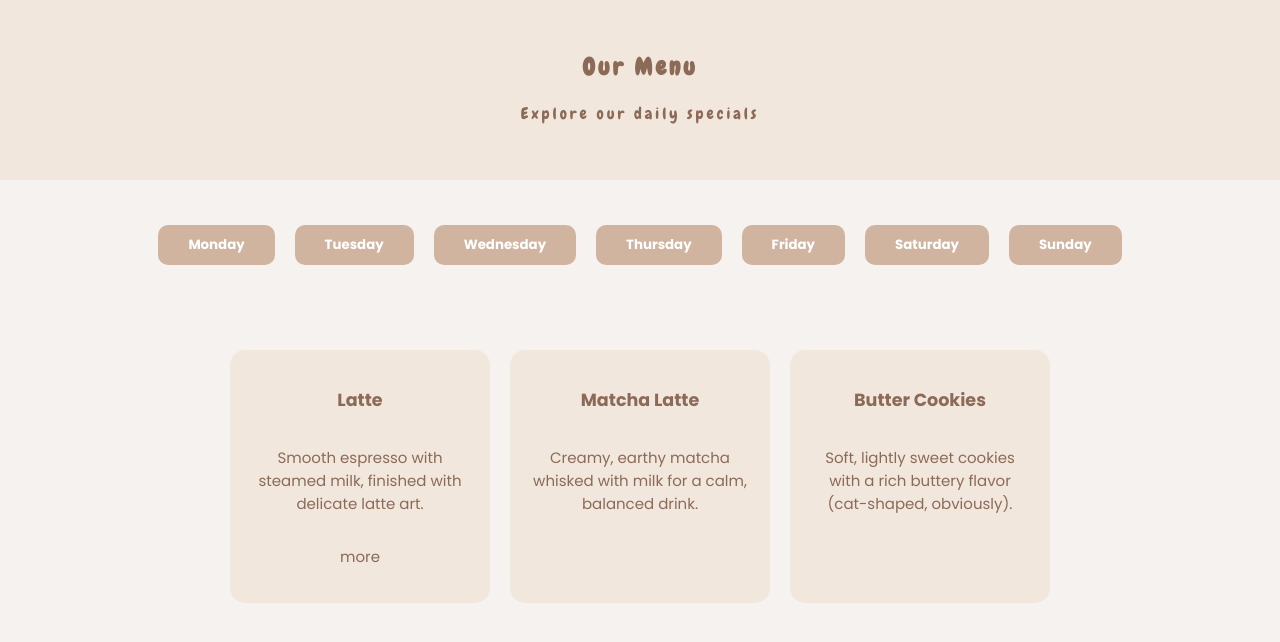
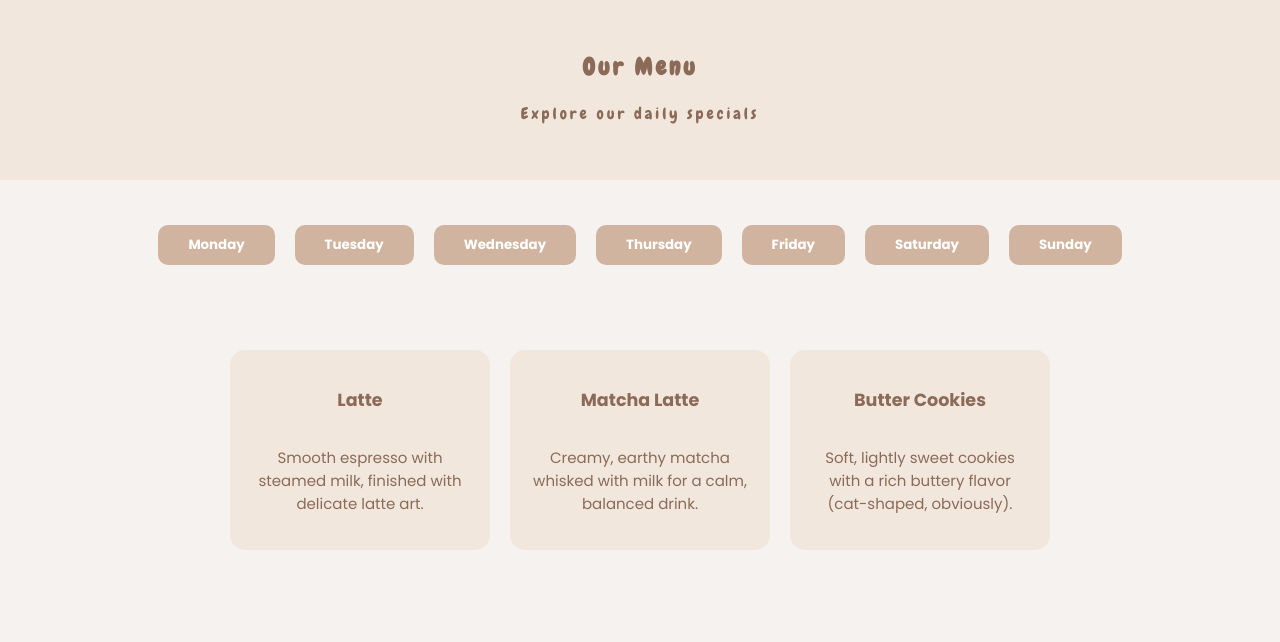
Before and after one commit to a01786687/Videojuego-Equipo8, a plain HTML site: page ActividadesWeb/Actividad4/menu.html in a window 1280 px wide. Shown: the part 72-714 px from the top of the page. Drawn offline with nearby package versions, Linux system fonts and the light colour scheme.

Commit message:
added screenshots

```diff
--- a/ActividadesWeb/Actividad4/menu.html
+++ b/ActividadesWeb/Actividad4/menu.html
@@ -65,7 +65,6 @@
                 <h3>Latte</h3>
                 <p>Smooth espresso with steamed milk, finished with delicate latte art.</p>
                 <img src="assets/menuItems/catLatte.png">
-                <p>more</p>
             </div>
 
             <div class="menuCard">
```
Also changed, not shown: ActividadesWeb/Actividad4/css/style.css (line endings or trailing spaces), ActividadesWeb/Actividad4/screenshots/screenshot1.png (added), ActividadesWeb/Actividad4/screenshots/screenshot2.png (added), ActividadesWeb/Actividad4/screenshots/screenshot3.png (added), ActividadesWeb/Actividad4/screenshots/screenshot4.png (added), ActividadesWeb/Actividad4/screenshots/screenshot5.png (added), ActividadesWeb/Actividad4/screenshots/screenshot6.png (added).
